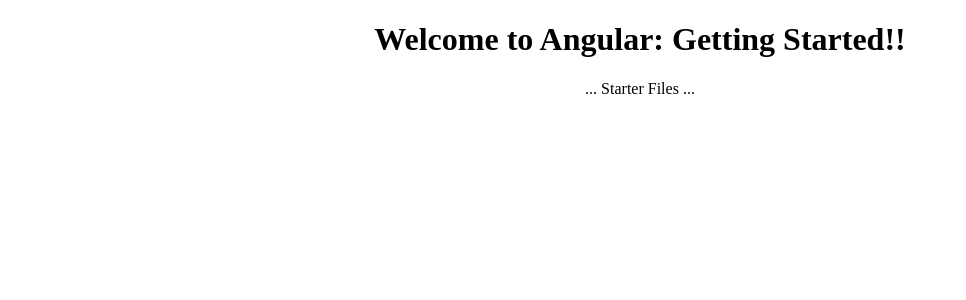
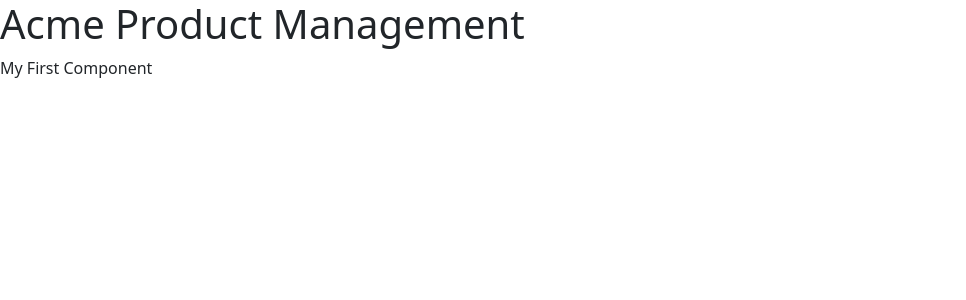
Before and after one commit to gtscott90/angular-intro, an Angular app: page / in a window 1280 px wide. Shown: the top 300 px of the page, without its empty margins (0-966 px from the left). Built offline with nearby package versions, Linux system fonts and the light colour scheme.

Commit message:
installed font awesome and bootstrap as well as made app component

```diff
--- a/package.json
+++ b/package.json
@@ -18,6 +18,8 @@
     "@angular/platform-browser": "~12.0.0",
     "@angular/platform-browser-dynamic": "~12.0.0",
     "@angular/router": "~12.0.0",
+    "bootstrap": "^5.1.3",
+    "font-awesome": "^4.7.0",
     "rxjs": "~6.6.0",
     "tslib": "^2.1.0",
     "zone.js": "~0.11.4"
--- a/src/app/app.component.ts
+++ b/src/app/app.component.ts
@@ -1,10 +1,15 @@
-import { Component } from '@angular/core';
+import { Component } from "@angular/core";
 
 @Component({
   selector: 'pm-root',
-  templateUrl: './app.component.html',
-  styleUrls: ['./app.component.css']
+  template: `
+  <div>
+    <h1>{{pageTitle}}</h1>
+    <div>My First Component</div>
+  </div>
+  `
 })
+
 export class AppComponent {
-  title = 'Angular: Getting Started';
+  pageTitle: string = 'Acme Product Management';
 }
--- a/src/styles.css
+++ b/src/styles.css
@@ -1,4 +1,7 @@
 /* You can add global styles to this file, and also import other style files */
+@import "~bootstrap/dist/css/bootstrap.min.css";
+@import "~font-awesome/css/font-awesome.min.css";
+
 div.card-header {
  font-size: large;
 }
```
Also changed, not shown: 1 other file (tests, documents, lock files or other folders).
